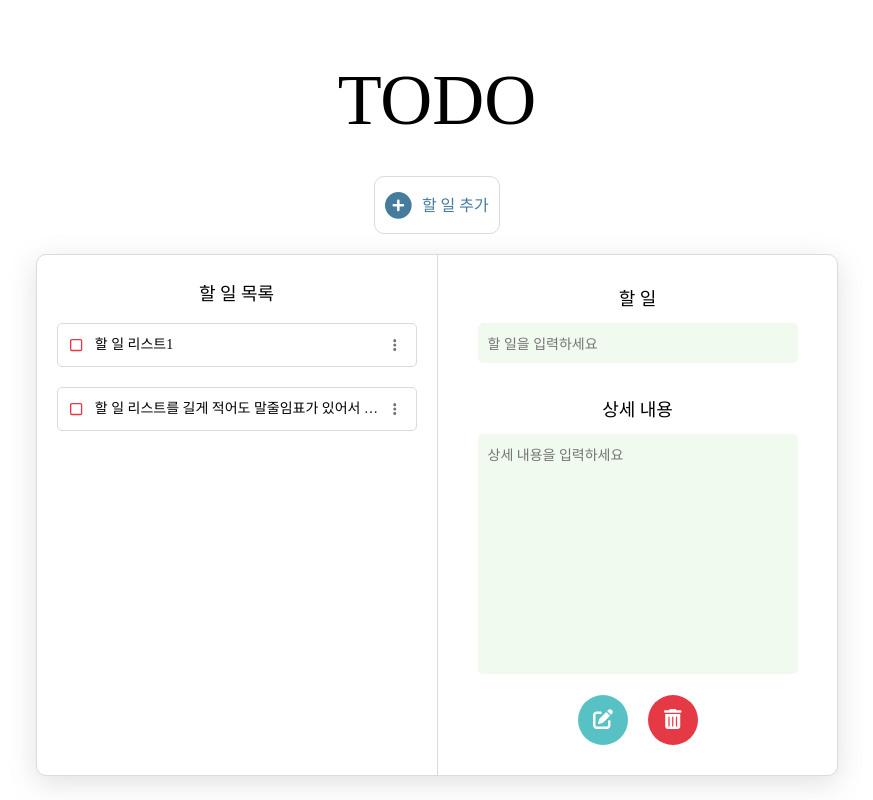
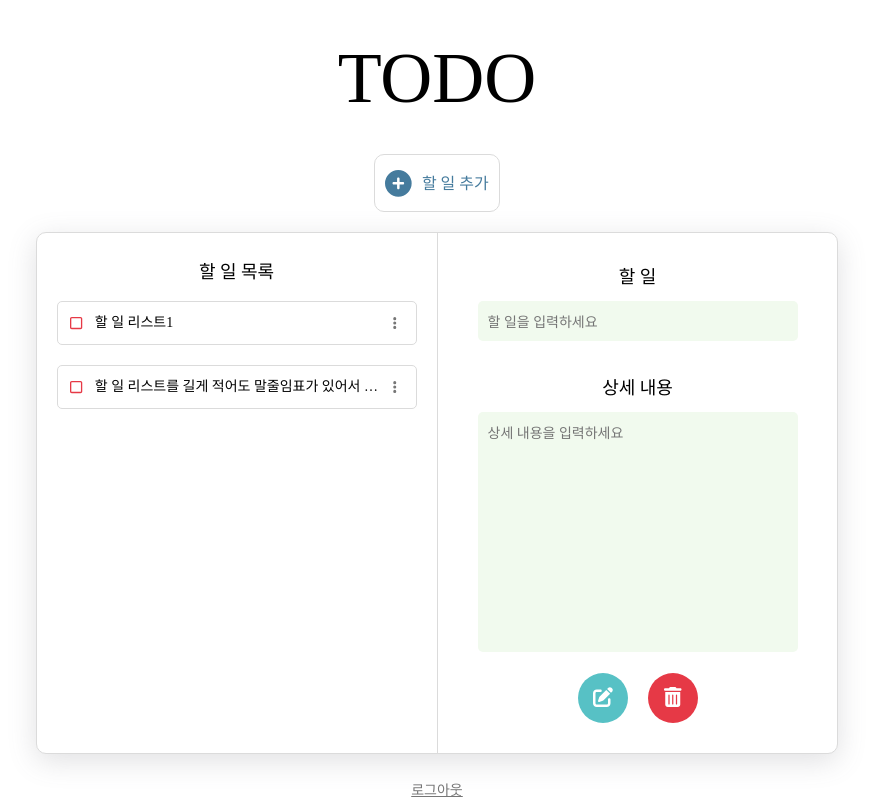
Before and after one commit to CosmicLatte009/wanted-pre-onboarding-challenge-fe-1, a React (Create React App) app: page / in a window 1280 px wide. Shown: the whole page, without its empty margins (203-1076 px from the left). Built offline with nearby package versions, Linux system fonts and the light colour scheme; sample sign-in values are in the browser's storage; a web font is replaced by a local one.

Commit message:
feat: todo 홈페이지 토큰 유무에 따라 로그인 페이지로 이동 및 로그아웃 시 토큰 제거 기능 추가

```diff
--- a/src/pages/HomePage.jsx
+++ b/src/pages/HomePage.jsx
@@ -1,4 +1,5 @@
-import React from "react";
+import React, { useEffect } from "react";
+import { useNavigate } from "react-router-dom";
 import TodoListWrap from "../components/todo/TodoListWrap";
 import TodoDetailsWrap from "../components/todo/TodoDetailsWrap";
 import { FontAwesomeIcon } from "@fortawesome/react-fontawesome";
@@ -9,10 +10,22 @@ import classNames from "classnames/bind";
 const cx = classNames.bind(styles);
 
 const HomePage = () => {
+	const navigate = useNavigate();
+	const handleLogoutBtn = () => {
+		localStorage.removeItem("userInfo");
+		navigate("/login");
+	};
+	useEffect(() => {
+		if (localStorage.getItem("userInfo") === null) {
+			navigate("/login");
+			alert("로그인해주세요");
+		}
+	}, [navigate]);
 	return (
+		<>
 			<main className={cx("wrap")}>
 				<h1 className={cx("title")}>TODO</h1>
-			<button className={cx("button-create")}>
+				<button className={cx("btn-create")}>
 					<FontAwesomeIcon
 						className={cx("icon-create")}
 						icon={faCirclePlus}
@@ -24,7 +37,11 @@ const HomePage = () => {
 					<TodoListWrap />
 					<TodoDetailsWrap />
 				</div>
+				<strong className={cx("logout")} onClick={handleLogoutBtn}>
+					로그아웃
+				</strong>
 			</main>
+		</>
 	);
 };
 
--- a/src/style/pageStyle/HomePage.module.css
+++ b/src/style/pageStyle/HomePage.module.css
@@ -23,7 +23,7 @@
 	font-size: 72px;
 }
 
-.button-create {
+.btn-create {
 	margin-bottom: 20px;
 	padding: 15px 10px;
 	border-radius: 10px;
@@ -31,20 +31,20 @@
 	color: var(--primary-color);
 }
 
-.icon-create {
-	float: left;
-	margin-right: 10px;
+.btn-create:hover {
+	-webkit-box-shadow: rgba(100, 100, 111, 0.2) 0px 7px 29px 0px;
+	box-shadow: rgba(100, 100, 111, 0.2) 0px 7px 29px 0px;
 }
 
-.button-create span {
+.btn-create span {
 	font-family: "spoqa han sans neo", "sans-serif";
 	font-size: 16px;
 	font-weight: 500;
 }
 
-.button-create:hover {
-	-webkit-box-shadow: rgba(100, 100, 111, 0.2) 0px 7px 29px 0px;
-	box-shadow: rgba(100, 100, 111, 0.2) 0px 7px 29px 0px;
+.icon-create {
+	float: left;
+	margin-right: 10px;
 }
 
 .todo-container {
@@ -67,3 +67,16 @@
 	-ms-flex-pack: center;
 	justify-content: center;
 }
+
+.logout {
+	margin-top: 30px;
+	color: var(--grey-text-color);
+	text-decoration: underline;
+	font-size: 14px;
+	font-weight: 500;
+	cursor: pointer;
+}
+
+.logout:hover {
+	color: var(--primary-color);
+}
```
Lines whose indentation alone changed are shown as unchanged.
